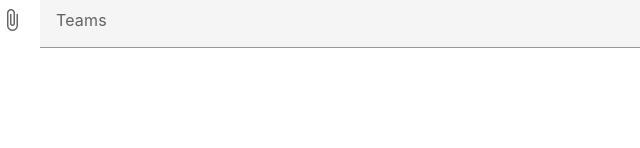
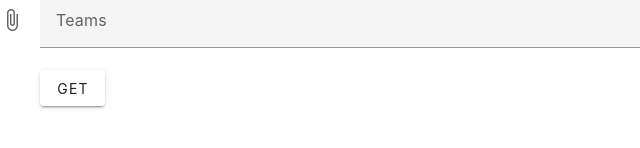
Before and after one commit to Icecube50/project-planner, a Vue app: page /Dev in a window 1280 px wide. Shown: the part 524-672 px from the top of the page, without its empty margins (0-640 px from the left). Built offline with nearby package versions, Linux system fonts and the light colour scheme.

Commit message:
moved cofig to public, added dev endpoint to get all data

```diff
--- a/src/components/PlanningTool/pages/Developer.vue
+++ b/src/components/PlanningTool/pages/Developer.vue
@@ -9,11 +9,23 @@
         <v-file-input label="Assignments" @change="onAssignmentsChange"></v-file-input>
         <v-file-input label="Employees" @change="onEmployeesChange"></v-file-input>
         <v-file-input label="Teams" @change="onTeamsChange"></v-file-input>
+
+        <v-btn text="Get" @click="onRequest" style="margin-left: 40px;"/>
     </div>
 </template>
 
 <script setup>
 import api from '@/api/api';
+
+async function onRequest(){
+    const response = await api.get("/api/dev")
+    if(response.status === 200){
+        console.log(response.data)
+    }
+    else{
+        console.log(response)
+    }
+}
 
 // handle file selection
 function onUsersChange(event) {
```
Also changed, not shown: 1 other file (tests, documents, lock files or other folders).
